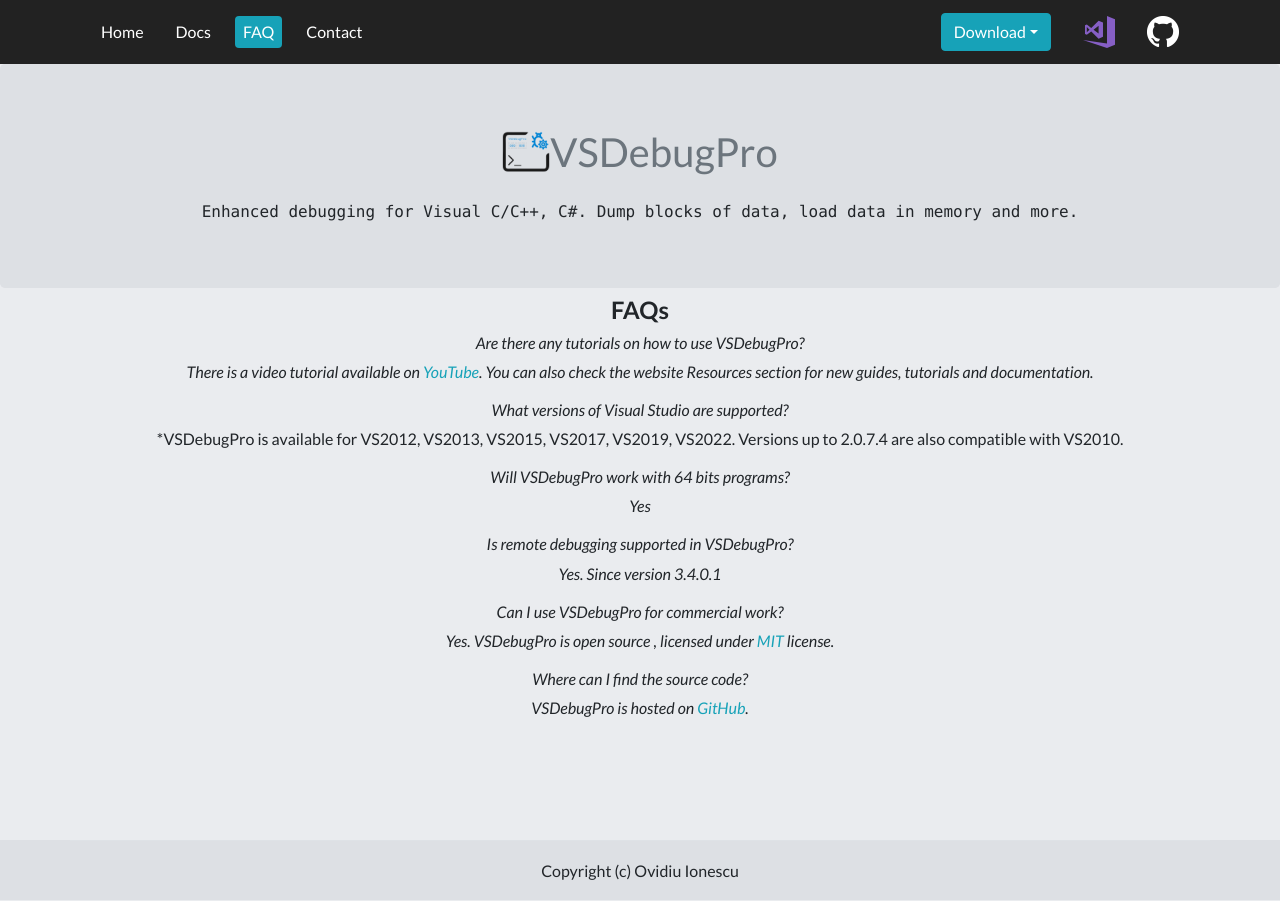
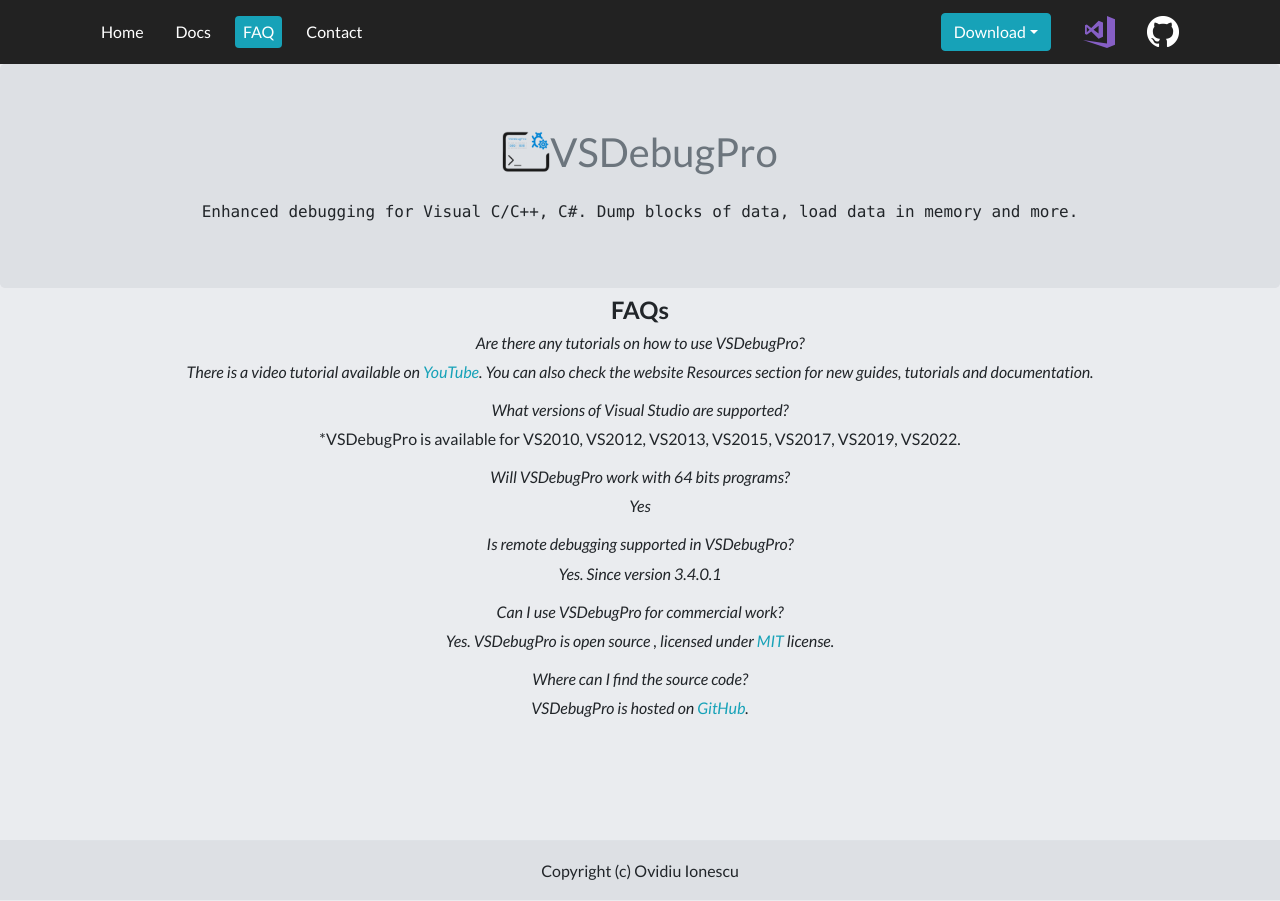
Before and after one commit to ovidiuvio/www.vsdebug.pro, a Jekyll site: the page built from pages/faq.md, in a window 1280 px wide. Built offline with Jekyll 4.4.1, drawn with Linux system fonts in a browser that asks for light colours.

Commit message:
updated faq

```diff
--- a/pages/faq.md
+++ b/pages/faq.md
@@ -16,7 +16,7 @@ description: Get answers to frequently asked questions about VSDebugPro. Find in
 
 ###### *What versions of Visual Studio are supported?*
 {: align="center"}
-*VSDebugPro is available for VS2012, VS2013, VS2015, VS2017, VS2019, VS2022. Versions up to 2.0.7.4 are also compatible with VS2010.
+*VSDebugPro is available for VS2010, VS2012, VS2013, VS2015, VS2017, VS2019, VS2022.
 {: align="center"}
 
 ###### *Will VSDebugPro work with 64 bits programs?*
```
